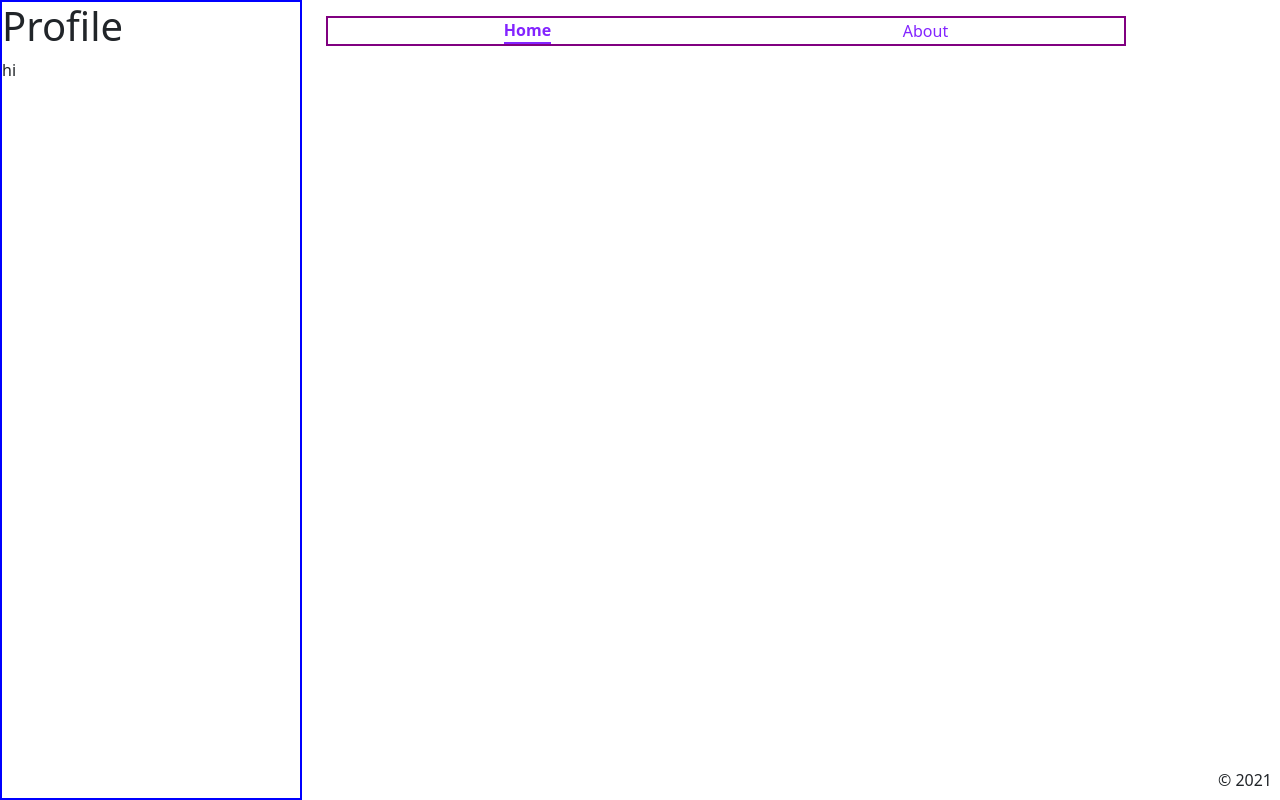
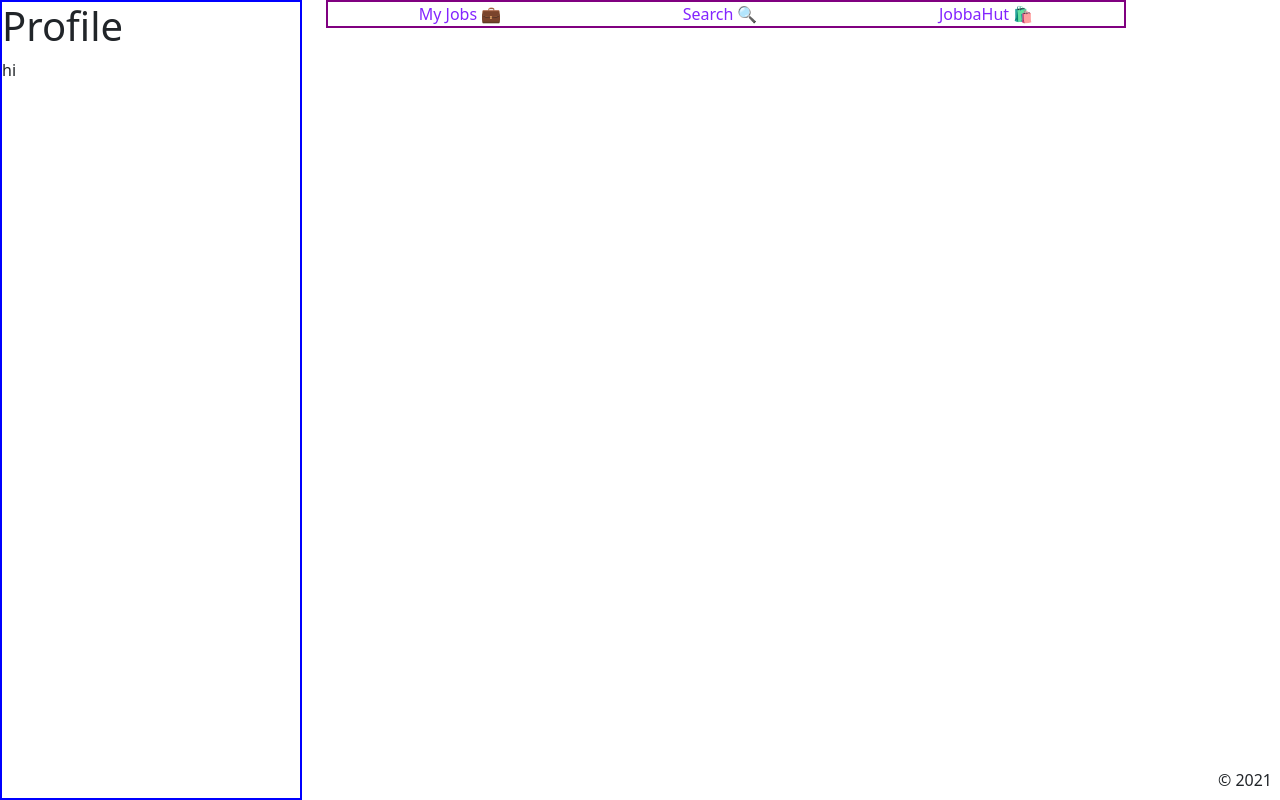
Before and after one commit to AdilIqbal95/Career_App, a React app in the folder react-client/: page / in a window 1280 px wide. Built offline with nearby package versions, Linux system fonts and the light colour scheme; a web font is replaced by a local one.

Commit message:
:truck: change paths for nav to jobs, search and jobbashop

```diff
--- a/react-client/src/layout/Header/index.js
+++ b/react-client/src/layout/Header/index.js
@@ -4,9 +4,10 @@ import { NavLink } from 'react-router-dom';
 const Header = () => {
     return (
         <nav role="navigation">
-            <NavLink exact to="/" activeClassName="current">Home</NavLink>
-            <NavLink to="/about" activeClassName="current">About</NavLink>
-        </nav>
+            <NavLink exact to="/jobs" activeClassName="current">My Jobs 💼</NavLink>
+            <NavLink to="/search" activeClassName="current">Search 🔍</NavLink>
+            <NavLink to="/jobbashop" activeClassName="current">JobbaHut 🛍</NavLink>
+        </nav >
     );
 }
 
--- a/react-client/src/layout/_layout.scss
+++ b/react-client/src/layout/_layout.scss
@@ -3,8 +3,6 @@ nav {
     display: flex;
     justify-content: space-around;
     align-items: center;
-    position: fixed;
-    top: 1rem;
     z-index: 1;
     border: solid 2px purple;
 
```
